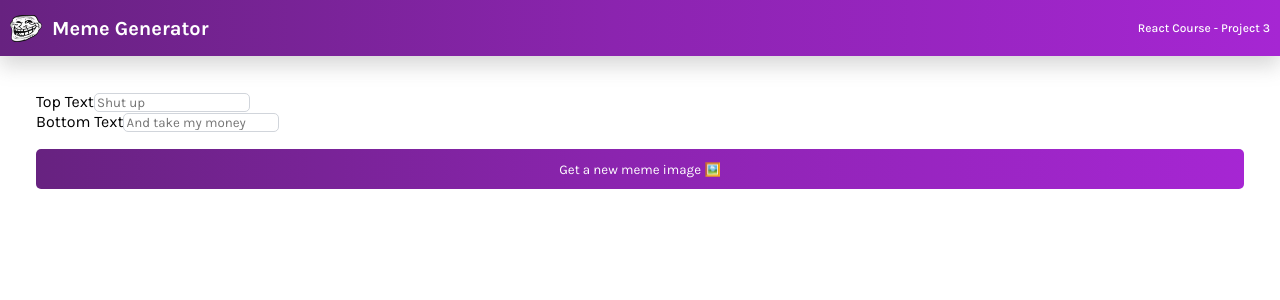
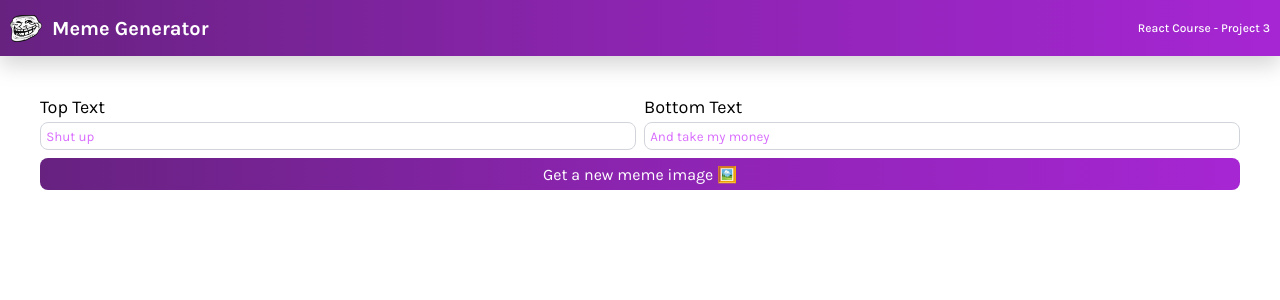
Before and after one commit to aks1489/Meme-Generator, a React (Vite) app: page / in a window 1280 px wide. Shown: the top 300 px of the page. Built offline with nearby package versions, Linux system fonts and the light colour scheme.

Commit message:
Meme component Style Update

```diff
--- a/src/App.css
+++ b/src/App.css
@@ -36,31 +36,64 @@
     font-weight: 500;
 }
 
-/* from section  */
+/* form section*/
 
-.main{
-    padding: 36px;
+.form{
+    display: flex;
+    flex-wrap: wrap;
+    margin: 40px;
+    gap: 1vh;
 }
 
-.form{
-    display: grid;
-    grid-template: 40px 40px / 1fr 1fr;
-    gap: 17px;
+.form-input-container{
+    display: flex;
+    flex-basis: 100%;
+    gap: 1vh;
 }
 
-.form-input{
+.input-box{
+    flex-basis: 50%;
+    display: flex;
+    flex-direction: column;
+    width: 100%;
+}
+
+.form-lable{
+    margin-bottom: 0.5vh;
+    font-size: 1.125em;
+}
+
+
+.input-box > input {
+    width: 100%;
+    height: 3.5vh;
     font-family: "Karla", sans-serif;
-    border-radius: 5px;
+    border-radius: 1vh;
     border: 1px solid #D1D5DB;
 }
 
+.input-box > input[type=text]:focus{
+    outline: 2px solid rgb(217 110 255);
+}
+
+.input-box > input::placeholder{
+    color: rgb(217 110 255);
+    font-size: 1em;
+    padding-left: 0.4vh;
+}
+
 .form-submit-button{
-    grid-column: 1 / -1;
+    flex-basis: 100%;
+    height: 4vh;
     font-family: "Karla", sans-serif;
-    border-radius: 5px;
+    font-size: 1em;
+    border-radius: 1vh;
     border: none;
     background-image: linear-gradient(90deg, rgba(103,34,128,1) 0%, rgba(139,36,175,1) 48%, rgba(166,38,211,1) 100%);
     color: white;
     cursor: pointer;
+}
 
+.form-submit-button:active{
+    transform: scale(0.97);
 }
```
